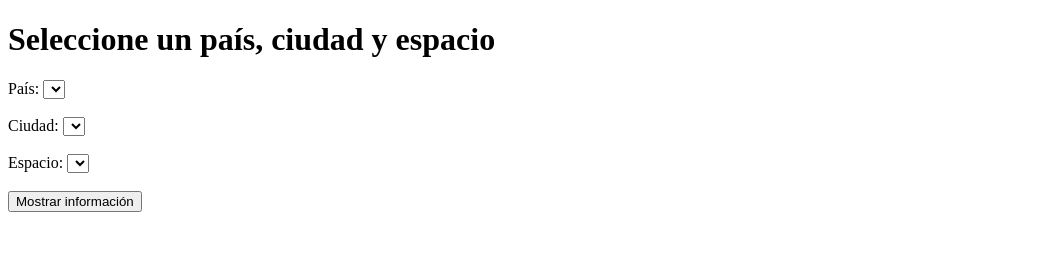
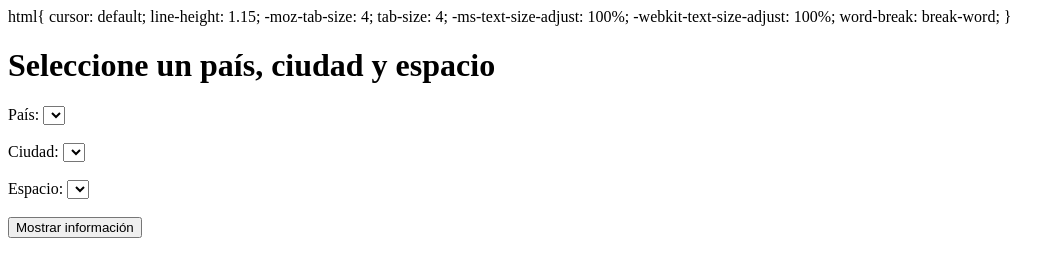
Before and after one commit to CristianPrada23/Salas, a plain HTML site: page index.html in a window 1280 px wide. Shown: the whole page, without its empty margins (0-1064 px from the left). Drawn offline with Linux system fonts and the light colour scheme.

Commit message:
Update index.html

```diff
--- a/index.html
+++ b/index.html
@@ -4,6 +4,15 @@
     <title>Proyecto de Salas</title>
 </head>
 <body>
+    html{
+    cursor: default;
+    line-height: 1.15;
+    -moz-tab-size: 4;
+    tab-size: 4;
+    -ms-text-size-adjust: 100%;
+    -webkit-text-size-adjust: 100%;
+    word-break: break-word;
+}
     <h1>Seleccione un país, ciudad y espacio</h1>
     <form action="index.php" method="post">
         <label for="pais">País:</label>
```
